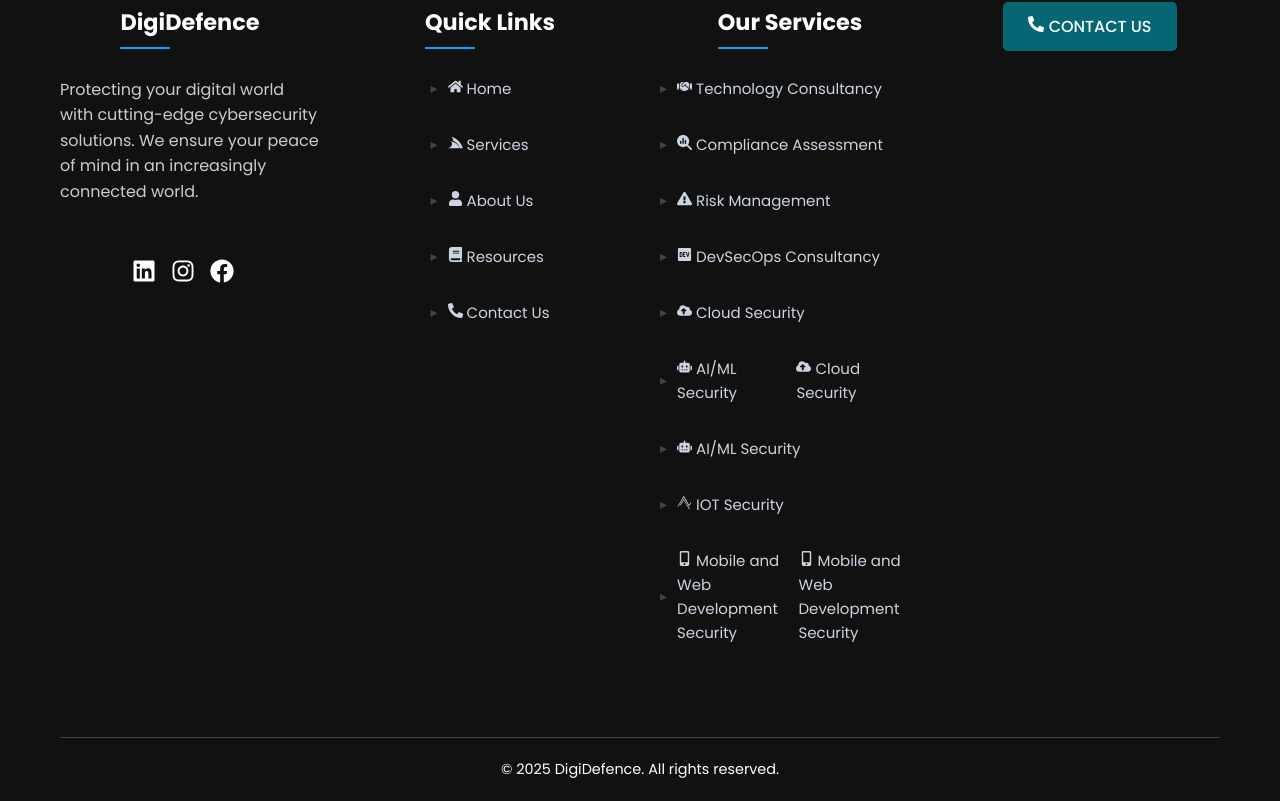
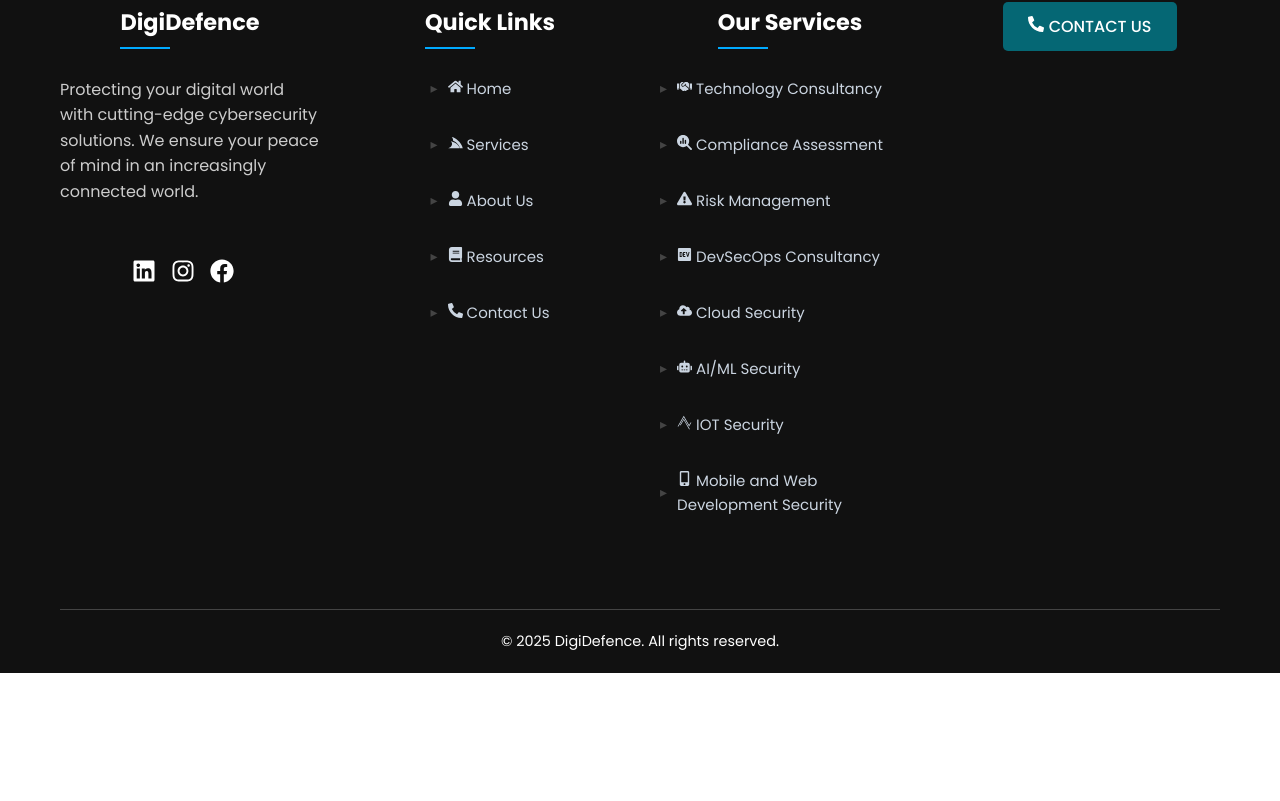
Before and after one commit to shreyas-urankar/Cyber-Protect-Project, a React (Create React App) app: page /contact in a window 1280 px wide. Shown: the part 1733-2534 px from the top of the page. After the commit the page ends 2406 px from the top, so only its background shows below. Built offline with nearby package versions, Linux system fonts and the light colour scheme; a web font is replaced by a local one.

Commit message:
last commit of the day

```diff
--- a/src/components/Footer.js
+++ b/src/components/Footer.js
@@ -124,18 +124,14 @@ const Footer = () => {
             </li>
             <li>
 
-              <Link to="/cloud-security" onClick={handleNavigation('/cloud-security')}>
+              <Link to="/cloud-security" onClick={handleNavigation('/cloudsecurity')}>
                 <FaCloudUploadAlt /> Cloud Security
               </Link>
             </li>
             <li>
-              <Link to="/ai-ml-security" onClick={handleNavigation('/ai-ml-security')}>
+              <Link to="/aiml" onClick={handleNavigation('/AIML')}>
                 <FaRobot /> AI/ML Security
               </Link>
-              <Link to="/cloudsecurity"> <FaCloudUploadAlt /> Cloud Security</Link>
-            </li>
-            <li>
-              <Link to="/aiml"> <FaRobot /> AI/ML Security</Link>
             </li>
             <li>
               <Link to="/iot-security" onClick={handleNavigation('/iot-security')}>
@@ -146,8 +142,6 @@ const Footer = () => {
               <Link to="/mobile-web-security" onClick={handleNavigation('/mobile-web-security')}>
                 <FaMobileAlt /> Mobile and Web Development Security
               </Link>
-
-              <Link to="/mobilewebsecurity"> <FaMobileAlt /> Mobile and Web Development Security</Link>
             </li>
           </ul>
         </div>
```
